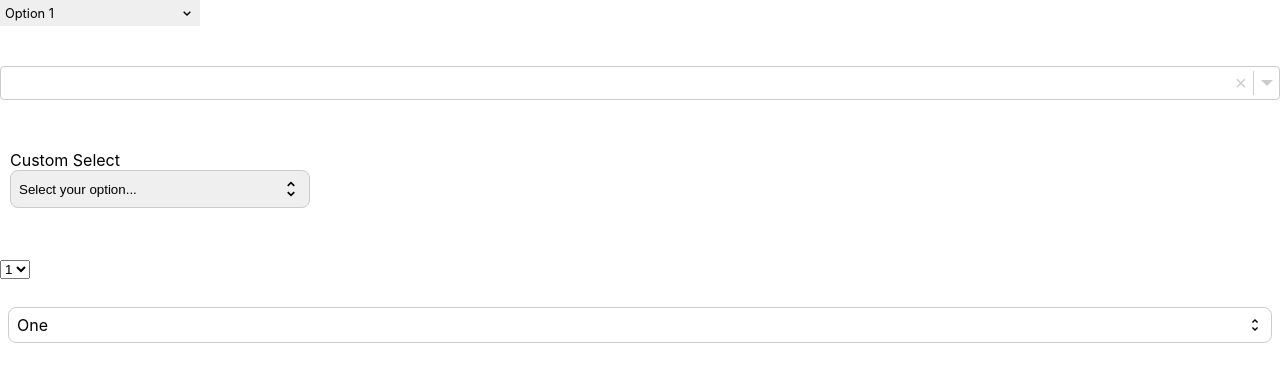
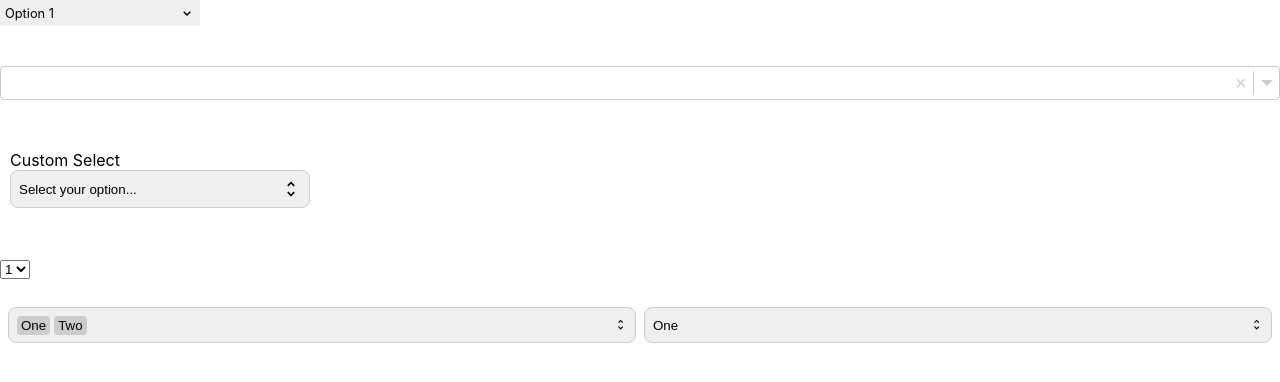
Before and after one commit to freddan88/CustomSelect, a React (Create React App) app: page / in a window 1280 px wide. Shown: the top 382 px of the page. Built offline with nearby package versions, Linux system fonts and the light colour scheme.

Commit message:
Coded more one multi-select-dropdown

```diff
--- a/src/PortalSelect/PortalSelect.tsx
+++ b/src/PortalSelect/PortalSelect.tsx
@@ -38,7 +38,7 @@ export type TProps = {
 
 export let selectBoxPositions: DOMRect | undefined;
 
-const MENU_GAP = 4; // Gap beetwen selectBox and selectMenu in px
+const MENU_GAP = 4; // Gap between selectBox and selectMenu in px
 
 const PortalSelect: React.FC<TProps> = ({
   name,
@@ -58,11 +58,26 @@ const PortalSelect: React.FC<TProps> = ({
   const [isOpen, setIsOpen] = useState(false);
 
   const selectMenuRef: RefObject<HTMLDivElement> = useRef(null);
+  const selectBoxRef: RefObject<HTMLButtonElement> = useRef(null);
   const selectOptionRefs = useRef<(HTMLButtonElement | null)[]>([]);
 
   const renderSelectedLabel = () => {
     if (selected.length > 0) {
-      if (multiple) return <div>Multiple</div>;
+      if (multiple)
+        return (
+          <div className={styles.multiSelectBadges}>
+            {selected.map((obj) => (
+              <button
+                onClick={(e) => {
+                  e.stopPropagation();
+                  handleSelect(true, obj);
+                }}
+              >
+                {obj.label}
+              </button>
+            ))}
+          </div>
+        );
       return <span style={{ userSelect: "none" }}>{selected[0].label}</span>;
     }
     return <span className={styles.placeholder}>{placeholder}</span>;
@@ -84,11 +99,11 @@ const PortalSelect: React.FC<TProps> = ({
   };
 
   const handleSelectBoxClick = (e: MouseEvent<HTMLElement>) => {
-    e.stopPropagation();
-    const clickedElement = e.target as HTMLElement;
-    const selectBox = clickedElement.closest("div");
-    selectBoxPositions = selectBox?.getBoundingClientRect();
-    setIsOpen((prevOpen) => !prevOpen);
+    if (selectBoxRef.current) {
+      const selectBox = selectBoxRef.current;
+      selectBoxPositions = selectBox?.getBoundingClientRect();
+      setIsOpen((prevOpen) => !prevOpen);
+    }
   };
 
   const handleCloseOutside = useCallback((e: globalThis.MouseEvent) => {
@@ -137,32 +152,30 @@ const PortalSelect: React.FC<TProps> = ({
   }, [isOpen]);
 
   useEffect(() => {
-    if (selected.length > 0) return;
     if (multiple && Array.isArray(value)) {
       const newSelections = options.filter((option) =>
         value.includes(option.value)
       );
-      console.log(newSelections);
+      setSelected(newSelections);
     } else {
       const index = options.findIndex((option) => option.value === value);
       if (index > 0) {
-        setHighlightedIndex(index);
         setSelected([options[index]]);
       }
     }
-  }, [value, options, multiple, selected]);
+  }, []);
 
   return (
     <>
-      <div
-        tabIndex={0}
+      <button
+        ref={selectBoxRef}
         className={isOpen ? styles.selectBoxOpen : styles.selectBox}
         onClick={handleSelectBoxClick}
         onKeyDown={handleKeyboard}
       >
         {renderSelectedLabel()}
         <MdUnfoldMore />
-      </div>
+      </button>
       {isOpen && selectBoxPositions && (
         <div
           onKeyDown={handleKeyboard}
@@ -186,15 +199,18 @@ const PortalSelect: React.FC<TProps> = ({
           )}
           <ul className={styles.selectList}>
             {options.map((option, index) => {
-              const isSelected = Boolean(
-                selected?.find((obj) => obj.value === option.value)
-              );
+              let isSelected = false;
+              if (selected.length > 0) {
+                isSelected = Boolean(
+                  selected.find((obj) => obj.value === option.value)
+                );
+              }
               return (
                 <li key={option.value}>
                   <button
                     type="button"
                     ref={(ref) => (selectOptionRefs.current[index] = ref)}
-                    onClick={() => handleSelect(false, option)}
+                    onClick={() => handleSelect(isSelected, option)}
                     disabled={disabled}
                     name={name}
                     className={
--- a/src/PortalSelect/portalSelect.module.css
+++ b/src/PortalSelect/portalSelect.module.css
@@ -17,15 +17,33 @@
 
 .selectBox *,
 .selectBoxOpen * {
-  line-height: 0;
+  user-select: none;
   padding: 0;
   margin: 0;
 }
 
 .selectBox > .placeholder,
 .selectBoxOpen > .placeholder {
-  user-select: none;
   color: #ccc;
+}
+
+.multiSelectBadges {
+  flex-wrap: wrap;
+  display: flex;
+  gap: 4px;
+}
+
+.multiSelectBadges button {
+  background-color: #ccc;
+  border-radius: 4px;
+  padding: 2px 4px;
+  display: block;
+  border: none;
+}
+
+.multiSelectBadges button:hover {
+  background-color: red;
+  cursor: pointer;
 }
 
 .selectMenu {
--- a/src/PortalSelect/useSelectFieldKeyboard.ts
+++ b/src/PortalSelect/useSelectFieldKeyboard.ts
@@ -12,7 +12,7 @@ export default function useSelectFieldKeyboard(
   setIsOpen: Dispatch<SetStateAction<boolean>>,
   isOpen: boolean
 ) {
-  const handleKeyboard = (e: KeyboardEvent<HTMLDivElement>) => {
+  const handleKeyboard = (e: KeyboardEvent<HTMLElement>) => {
     if (e.target instanceof HTMLInputElement) return;
     switch (e.code) {
       case "Enter":
--- a/src/index.tsx
+++ b/src/index.tsx
@@ -80,7 +80,36 @@ ReactDOM.render(
     </select>
     <br />
     <br />
-    <div style={{ margin: "8px" }}>
+    <div
+      style={{
+        gap: "8px",
+        margin: "8px",
+        display: "grid",
+        gridTemplateColumns: "1fr 1fr",
+      }}
+    >
+      <PortalSelect
+        name="fixed-test"
+        placeholder="välj..."
+        value={[1, 2]}
+        searchable={false}
+        stayOpen={true}
+        multiple
+        options={[
+          {
+            label: "Zero",
+            value: 0,
+          },
+          {
+            label: "One",
+            value: 1,
+          },
+          {
+            label: "Two",
+            value: 2,
+          },
+        ]}
+      />
       <PortalSelect
         name="fixed-test"
         placeholder="välj..."
```
